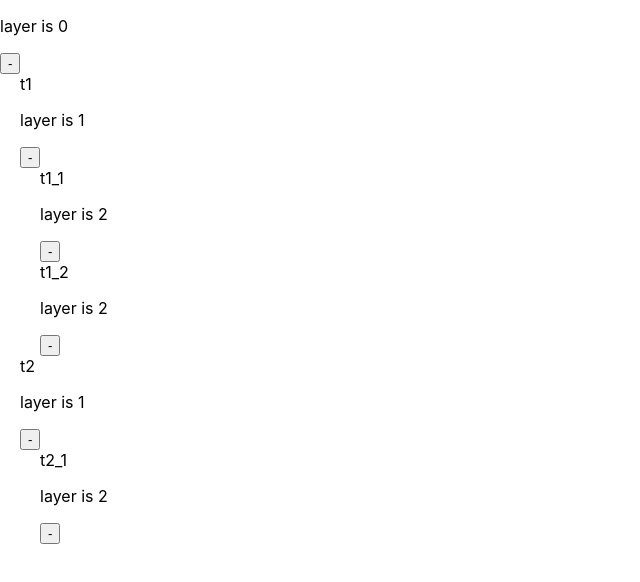
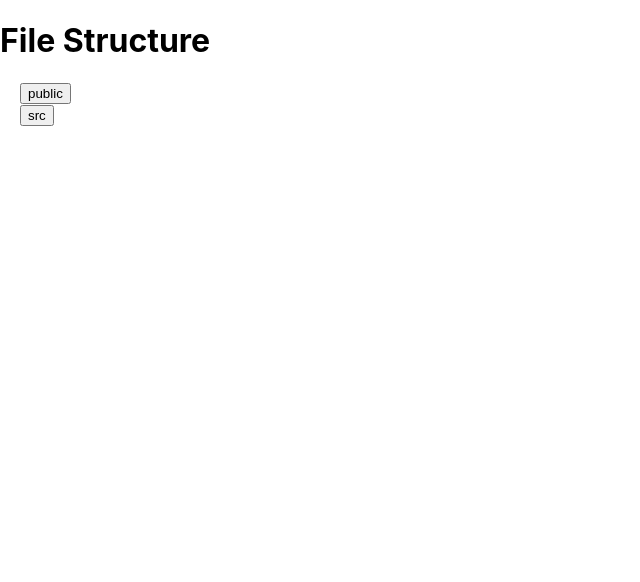
Before and after one commit to Siyou-Wu/new_react, a React (Create React App) app: page / in a window 1280 px wide. Shown: the top 582 px of the page, without its empty margins (0-640 px from the left). Built offline with nearby package versions, Linux system fonts and the light colour scheme.

Commit message:
add sample data

```diff
--- /dev/null
+++ b/src/SampleCode.js
@@ -0,0 +1,79 @@
+import React, { useState } from "react";
+
+const data = [
+  {
+    isFolder: true,
+    name: "public",
+    children: [
+      {
+        isFolder: false,
+        name: "index.html",
+      },
+    ],
+  },
+  {
+    isFolder: true,
+    name: "src",
+    children: [
+      {
+        isFolder: true,
+        name: "components",
+        children: [
+          {
+            isFolder: true,
+            name: "home",
+            children: [
+              {
+                isFolder: false,
+                name: "Home.js",
+              },
+            ],
+          },
+        ],
+      },
+      {
+        isFolder: false,
+        name: "App.js",
+      },
+    ],
+  },
+];
+
+const RecursiveComponent = ({ data }) => {
+  const [showNested, setShowNested] = useState({});
+
+  const toggleNested = (name) => {
+    setShowNested((prevState) => ({
+      ...prevState,
+      [name]: !prevState[name],
+    }));
+  };
+
+  return (
+    <div style={{ paddingLeft: "20px" }}>
+      {data.map((parent) => (
+        <div key={parent.name}>
+          {parent.isFolder ? (
+            <button onClick={() => toggleNested(parent.name)}>{parent.name}</button>
+          ) : (
+            <span>{parent.name}</span>
+          )}
+          <div style={{ display: showNested[parent.name] ? "block" : "none" }}>
+            {parent.children && <RecursiveComponent data={parent.children} />}
+          </div>
+        </div>
+      ))}
+    </div>
+  );
+};
+
+const SampleCode = () => {
+  return (
+    <div>
+      <h1>File Structure</h1>
+      <RecursiveComponent data={data} />
+    </div>
+  );
+};
+
+export default SampleCode;
--- a/src/index.js
+++ b/src/index.js
@@ -5,12 +5,14 @@ import App from './App';
 import reportWebVitals from './reportWebVitals';
 import MyNote from './MyNote';
 import MyJsonViewer from './MyJsonViewer';
+import SampleCode from './SampleCode';
 
 const root = ReactDOM.createRoot(document.getElementById('root'));
 root.render(
   <React.StrictMode>
 
-    <MyJsonViewer/>
+    {/* <MyJsonViewer/> */}
+    <SampleCode/>
   </React.StrictMode>
 );
 
```
